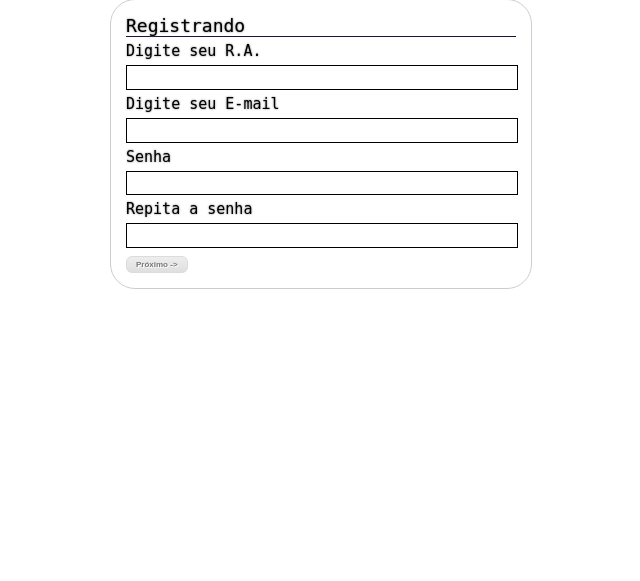
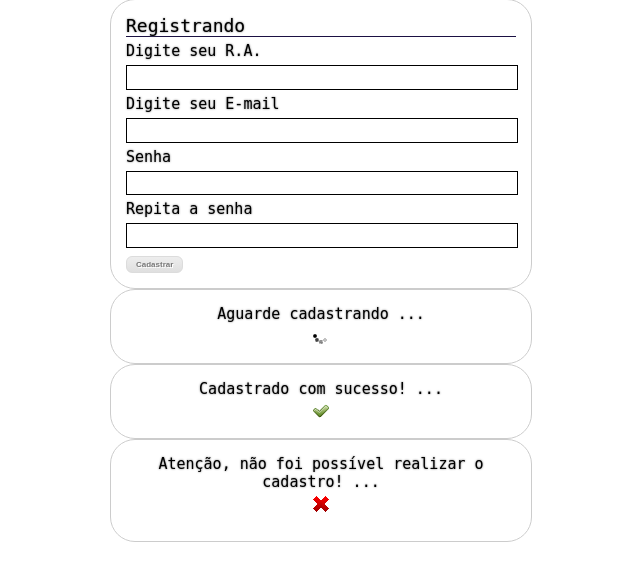
Before and after one commit to gangss2/DAAmbiental, a PHP site: page /registrar.php in a window 1280 px wide. Shown: the part 345-926 px from the top of the page, without its empty margins (330-970 px from the left). Run offline with PHP 8.4, Linux system fonts and the light colour scheme.

Commit message:
Identificacao de bugs

```diff
--- a/registrar.php
+++ b/registrar.php
@@ -28,6 +28,7 @@
     <body>
         <div class="center">
             <img src="src/imgs/logoIntro.png" width="300" height="300" />
+            <div id="cadastrando">
                 <div class="borderRedonda w400 font_nice">
                     <p class="titulo">Registrando</p>
                     <p>Digite seu R.A.</p>
@@ -38,7 +39,23 @@
                     <p><input type="password" value="" id="senha1" /></p>
                     <p>Repita a senha</p>
                     <p><input type="password" value="" id="senha2" /></p>
-                <p><input type="submit" value="Próximo ->" class="buttonWhite" onclick="cadastrar();" /></p>
+                    <p><input type="submit" value="Cadastrar" class="buttonWhite" onclick="cadastrar();" /></p>
+                </div>
+            </div>
+            <div id="aguardando" class="borderRedonda w400 font_nice">
+                <p class="center font_nice font_14em">Aguarde cadastrando ...</p>
+                <p class="center"><img src="src/imgs/ajax/loading.gif" width="16" height="16" alt="Carregando" /></p>
+            </div>
+            <div id="cadastrado" class="borderRedonda w400 font_nice">
+                <p class="center font_nice font_14em">Cadastrado com sucesso! ...</p>
+                <p class="center"><img src="src/imgs/ajax/done.png" width="16" height="16" alt="Carregando" /></p>
+            </div>
+            <div id="naoCadastrado" class="borderRedonda w400 font_nice">
+                <p class="center font_nice font_14em">Atenção, não foi possível realizar o cadastro! ...</p>
+                <p class="center"><img src="src/imgs/ajax/undone.png" width="16" height="16" alt="Carregando" /></p>
+                <ul id="error_report">
+
+                </ul>
             </div>
         </div>
     </body>
--- a/src/css/geral.css
+++ b/src/css/geral.css
@@ -6,6 +6,13 @@
 .w400 {
     width: 400px;
     margin: auto;
+}
+
+
+/*Tamanho do texto*/
+
+.font_14em {
+    font-size: 140%;
 }
 
 /*Orientação do texto*/
--- a/src/js/registrar.func.js
+++ b/src/js/registrar.func.js
@@ -29,6 +29,10 @@ cadastrar = function() {
 cadastrar.ajax = new AjaxRequest();
 cadastrar.hajax = function() {
     if (cadastrar.ajax.okState()) {
+        // APAGAR O DEBUG!
         cadastrar.ajax.debug();
+
+
+
     }
 };
```
Also changed, not shown: src/php/class/user.class.php (+4 -7 lines), src/php/registrar.func.php (+11 -2 lines), src/imgs/ajax/done.png (added), src/imgs/ajax/loading.gif (added), src/imgs/ajax/undone.png (added). Lines whose indentation alone changed are shown as unchanged.
